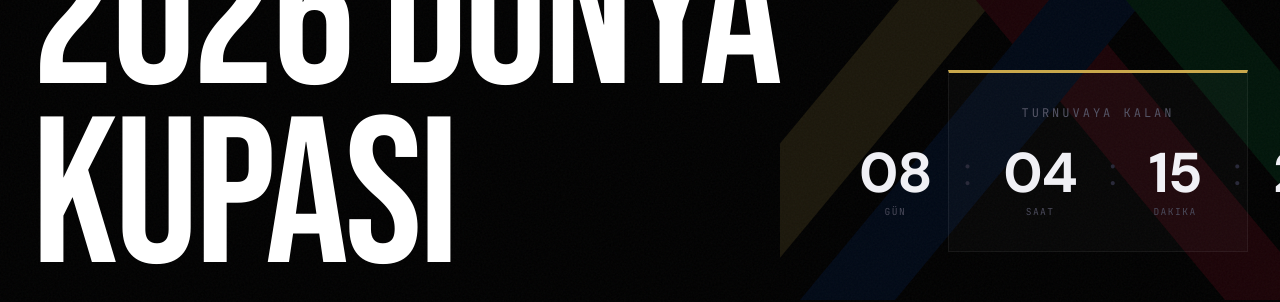
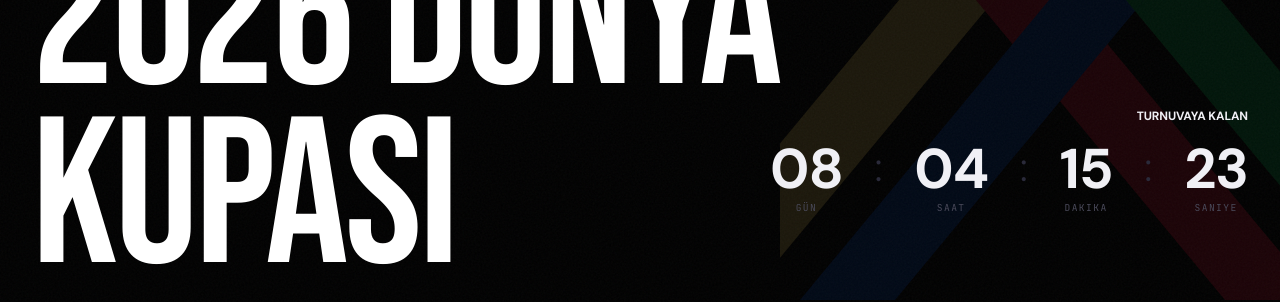
Before and after one commit to serhatcan1123-netizen/finalyolu, a Next.js app: page / in a window 1280 px wide. Shown: the part 284-586 px from the top of the page. Built offline with nearby package versions, Linux system fonts and the light colour scheme; no server answers.

Commit message:
design: remove countdown box border/bg

```diff
--- a/app/page.tsx
+++ b/app/page.tsx
@@ -217,16 +217,18 @@ export default function HomePage() {
               initial={{ opacity: 0, x: 20 }}
               animate={{ opacity: 1, x: 0 }}
               transition={{ duration: 0.6, delay: 0.22, ease: easeOut }}
-              className="hidden lg:flex flex-col items-center justify-center p-8"
-              style={{
-                background: 'rgba(255,255,255,0.02)',
-                border: '1px solid rgba(255,255,255,0.06)',
-                borderTop: `3px solid ${C.gold}`,
-              }}
+              className="hidden lg:flex flex-col items-end justify-center"
             >
               <p
-                className="text-xs uppercase tracking-[0.25em] mb-5 font-mono-custom"
-                style={{ color: '#555566' }}
+                style={{
+                  fontFamily: 'DM Sans, sans-serif',
+                  fontSize: '0.75rem',
+                  fontWeight: 800,
+                  letterSpacing: '-0.01em',
+                  color: '#F0F0F5',
+                  textTransform: 'uppercase',
+                  marginBottom: '12px',
+                }}
               >
                 {t('home.countdown_title')}
               </p>
```
